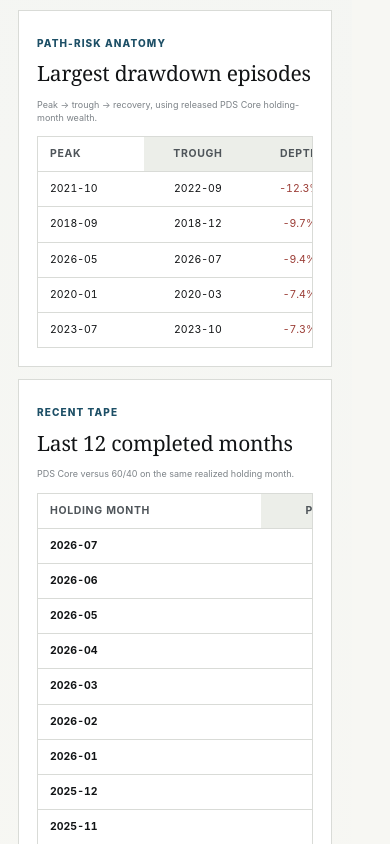
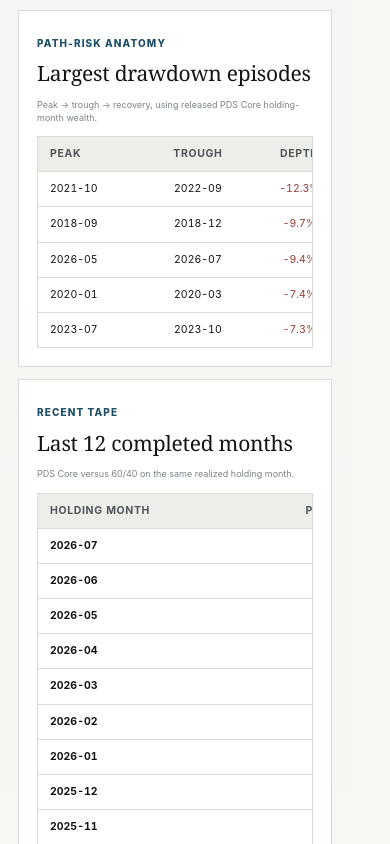
Before and after one commit to slackquant80/slackquant-research, a Next.js app: page /systems/pds/dashboard in a window 390 px wide. Shown: the part 4920-5764 px from the top of the page. Built offline with nearby package versions, Linux system fonts and the light colour scheme; no server answers.

Commit message:
Update PDS public dashboard/state: signal 2026-07, holding through 2026-08

```diff
--- a/public/data/systems/pds/PDS_PUBLIC_BINDING_RECEIPT.json
+++ b/public/data/systems/pds/PDS_PUBLIC_BINDING_RECEIPT.json
@@ -1,7 +1,7 @@
 {
   "active_core_public_identity": "ADAA + F2R",
   "authority": "PUBLIC_RESEARCH_NO_PORTFOLIO_AUTHORITY",
-  "bound_at": "2026-09-01T09:20:02.079173+09:00",
+  "bound_at": "2026-09-01T09:29:17.161892+09:00",
   "bound_files_sha256": {
     "public_active_core_asset_targets.csv": "92aaf2f63d1c1bbff19a524eed795efaa8d59a7b9bf13874db4b8f8c95d5c3d6",
     "public_active_core_strategy_weights.csv": "5a97c00794c555b60512acb51a1c85cf3e3ffd66c00aae8fe5c1cc399d5c51cf",
--- a/src/app/globals.css
+++ b/src/app/globals.css
@@ -1817,3 +1817,41 @@
   }
 }
 /* PDS_PUBLIC_MOBILE_V108_END */
+
+/* PDS_PUBLIC_MOBILE_V109_START */
+@media (max-width:760px){
+  /* Drawdown table: no sticky column; keep header treatment visually consistent. */
+  .pds-dashboard-page .pds-history-card .pds-drawdown-table thead th:first-child{
+    position:static!important;
+    left:auto!important;
+    z-index:auto!important;
+    background:var(--soft)!important;
+    box-shadow:none!important;
+  }
+
+  .pds-dashboard-page .pds-history-card .pds-drawdown-table tbody td:first-child{
+    position:static!important;
+    left:auto!important;
+    z-index:auto!important;
+    background:var(--paper)!important;
+    box-shadow:none!important;
+  }
+
+  /* Recent table: keep Holding month visible while the remaining columns scroll. */
+  .pds-dashboard-page .pds-history-card .pds-recent-table thead th:first-child{
+    position:sticky!important;
+    left:0!important;
+    z-index:5!important;
+    background:var(--soft)!important;
+    box-shadow:1px 0 0 var(--line);
+  }
+
+  .pds-dashboard-page .pds-history-card .pds-recent-table tbody th:first-child{
+    position:sticky!important;
+    left:0!important;
+    z-index:4!important;
+    background:var(--paper)!important;
+    box-shadow:1px 0 0 var(--line);
+  }
+}
+/* PDS_PUBLIC_MOBILE_V109_END */
```
